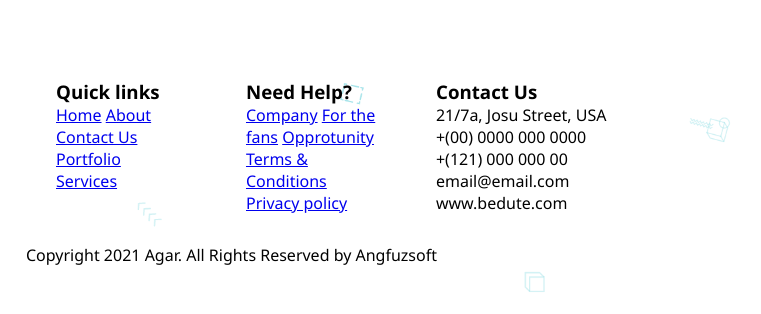
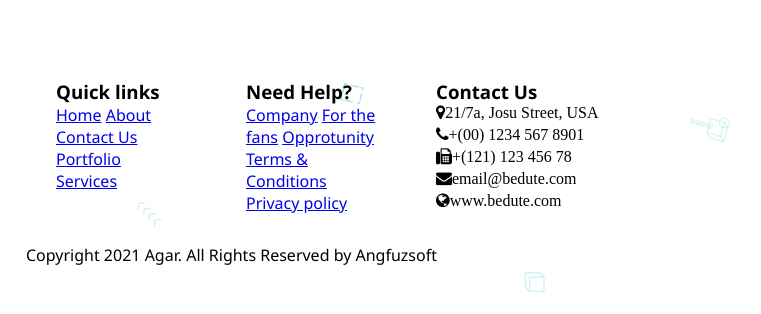
Before and after one commit to front-end-by-rimantas/42-grupe-portfolio-agar, a website: page index.html in a window 1280 px wide. Shown: the part 4988-5302 px from the top of the page, 519-1280 px from the left. Drawn offline with Linux system fonts and the light colour scheme.

Commit message:
Contact ist

```diff
--- a/index.html
+++ b/index.html
@@ -290,27 +290,33 @@
             </div>
             <div class="col-12 col-md-4 col-xl-2">
                 <h3>Quick links</h3>
+                <ul>
                     <a href="#">Home</a>
                     <a href="#">About</a>
                     <a href="#">Contact Us</a>
                     <a href="#">Portfolio</a>
                     <a href="#">Services</a>
+                </ul>
             </div>
             <div class="col-12 col-md-4 col-xl-2">
                 <h3>Need Help?</h3>
+                <ul>
                     <a href="#">Company</a>
                     <a href="#">For the fans</a>
                     <a href="#">Opprotunity</a>
                     <a href="#">Terms & Conditions</a>
                     <a href="#">Privacy policy</a>
+                </ul>
             </div>
             <div class="col-12 col-md-4 col-xl-3">
                 <h3>Contact Us</h3>
-                <ul>21/7a, Josu Street, USA</ul>
-                <ul>+(00) 0000 000 0000</ul>
-                <ul>+(121) 000 000 00</ul>
-                <ul>email@email.com</ul>
-                <ul>www.bedute.com</ul>
+                <ul>
+                    <i class="fa fa-map-marker" aria-hidden="true">21/7a, Josu Street, USA</i>
+                    <i class="fa fa-phone" aria-hidden="true">+(00) 1234 567 8901</i>
+                    <i class="fa fa-fax" aria-hidden="true">+(121) 123 456 78</i>
+                    <i class="fa fa-envelope" aria-hidden="true">email@bedute.com</i>
+                    <i class="fa fa-globe" aria-hidden="true">www.bedute.com</i>
+                </ul>
             </div>
             <div>Copyright 2021 Agar. All Rights Reserved by Angfuzsoft</div>
         </row>
```
Lines whose indentation alone changed are shown as unchanged.
